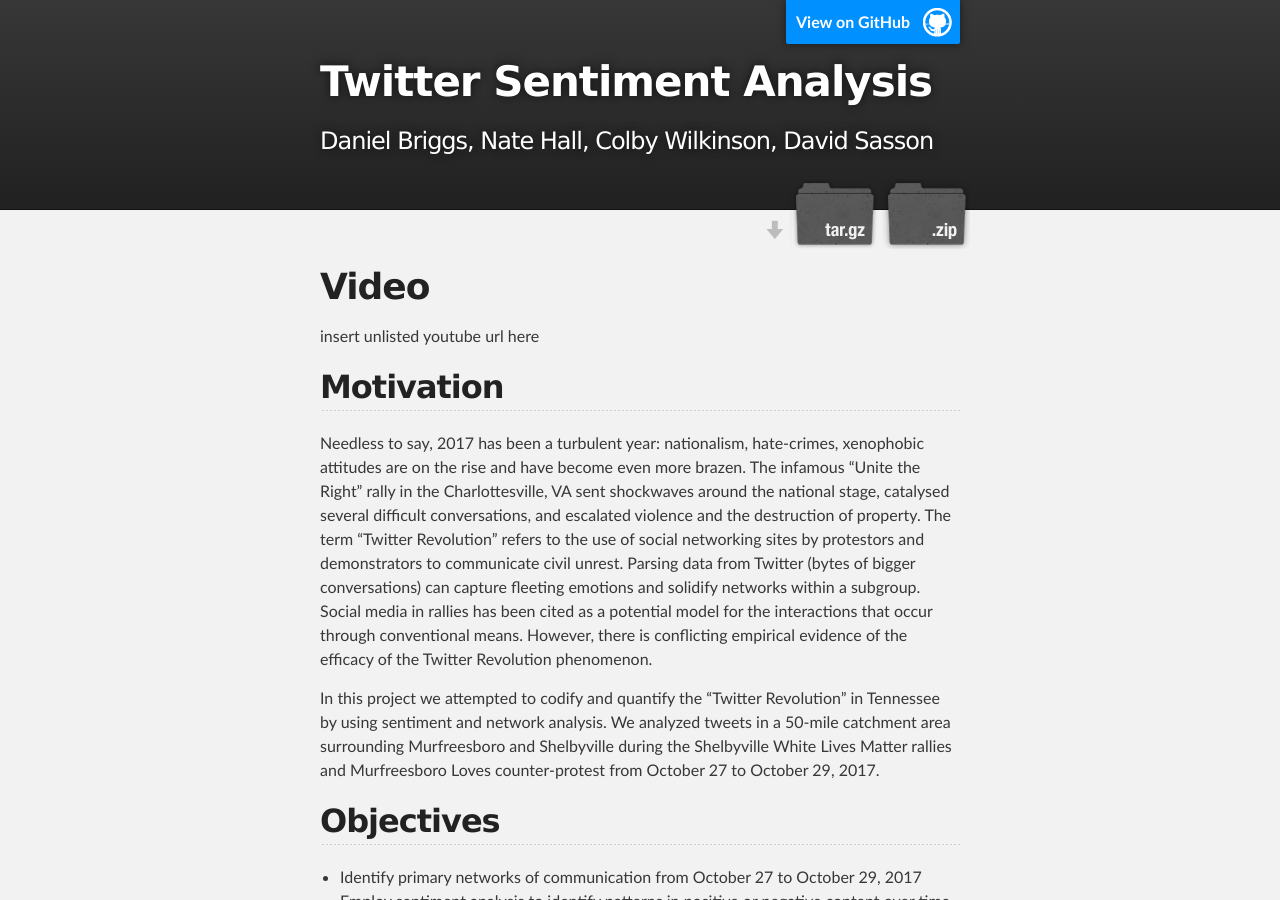
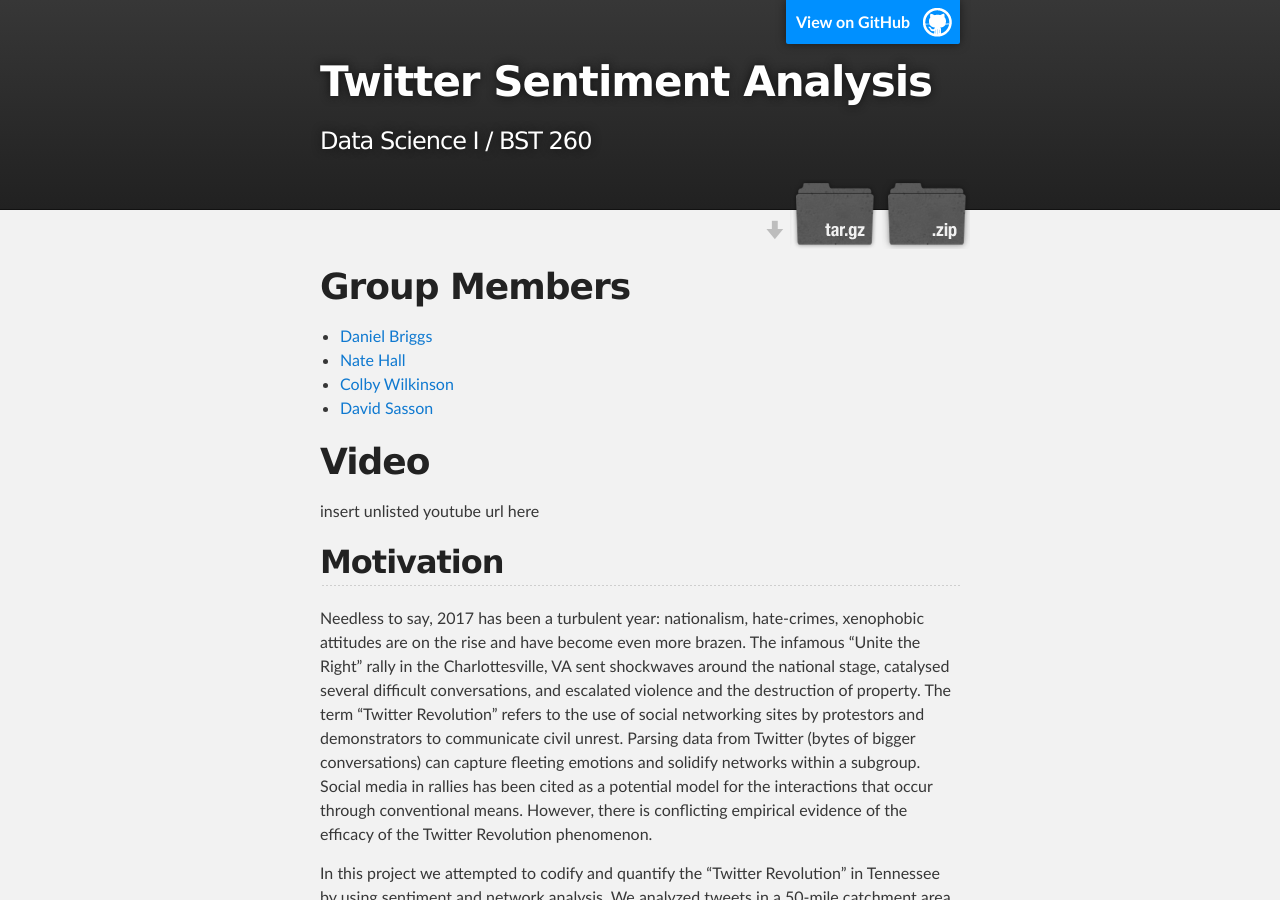
Before and after one commit to twitter260/twitter260.github.io, a Jekyll site: the page built from index.md, in a window 1280 px wide and 900 px high. Built offline with Jekyll 4.4.1, drawn with Linux system fonts in a browser that asks for light colours; our own code applies the rules of GitHub Pages for plain Markdown files; some of the changed lines change nothing that is shown; some of the changed text lies outside the part shown.

Commit message:
headings and contact

```diff
--- a/_config.yml
+++ b/_config.yml
@@ -1,5 +1,5 @@
 title: Twitter Sentiment Analysis
-description: Daniel Briggs, Nate Hall, Colby Wilkinson, David Sasson
+description: Data Science I / BST 260
 show_downloads: true
 google_analytics:
 theme: jekyll-theme-slate
--- a/index.md
+++ b/index.md
@@ -2,6 +2,11 @@
 layout: default
 output: html_document
 ---
+# Group Members
+* [Daniel Briggs](https://www.linkedin.com/in/danielebriggs/)
+* [Nate Hall](https://www.linkedin.com/in/nathan-hall-72a3b693/)
+* [Colby Wilkinson](https://www.linkedin.com/in/colby-wilkinson-b659b161/)
+* [David Sasson](https://www.linkedin.com/in/david-sasson/)
 
 # Video
 
@@ -46,6 +51,11 @@ From our dataset of tweets, we used the afinn and nrc datasets (separately) to a
 A large disconnected network formed between October 27th and October 29th. Focusing on the largest component of the graph, we discovered that a significant portion of those interactions occurred during Saturday, October 28th, with the highest rate of new interactions, represented by a new Twitter account interacting with a Twitter account already in the largest component, occurring on October 28th. This demonstrates that Twitter users are responding to the protests in real time. Using the same network, we identified the most active and influential accounts using centrality and hub score as our determining factors. These identified accounts were incorporated into the sentiment analysis as a comparative measure.
 
 ## Data Visualization
+
+### Wordcloud
+
+<iframe src="https://twitter260.shinyapps.io/shiny_test/" style="border: none; width: 900px; height: 600px"></iframe>
+
 
 ### Sentiment Analysis
 
@@ -93,14 +103,9 @@ The sixteen most active users are shown on the network. Their activity was deter
 The ten largest hubs are shown on the network. An interactive plot with hub scores and account centrality can be found [here](gi).
 
 
-##### Widgets
+##### Need to insert this Widget somewhere...
 
 [Link to vN](vN).
 
 
-##### Shiny App
-
-<iframe src="https://twitter260.shinyapps.io/shiny_test/" style="border: none; width: 900px; height: 600px"></iframe>
-
-
 ### Main Findings
```
